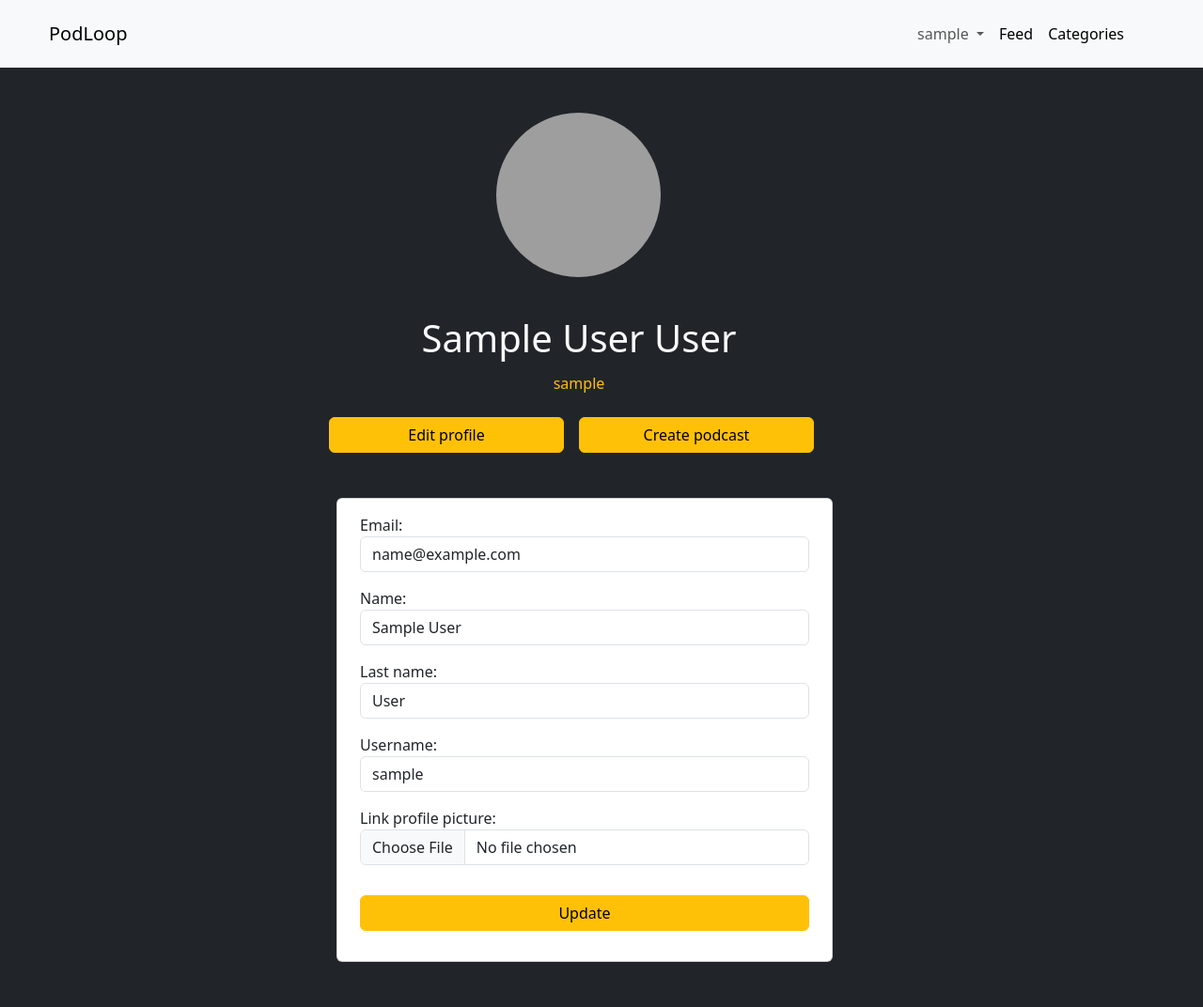
After one commit to adamtao14/podloop-project, a Django app: page /profile in a window 1280 px wide. The commit adds this page. Shown: the whole page at 94% size. Run offline with Django 4.2, Linux system fonts and the light colour scheme; the visitor is signed in with stand-in values (Sample User, id 1); data comes from the database, SQL or seed files in the repository; grey boxes are pictures that could not be loaded.

Commit message:
edit profile done

```diff
--- a/podloop/accounts/forms.py
+++ b/podloop/accounts/forms.py
@@ -2,7 +2,7 @@ from django import forms
 from django.contrib.auth import get_user_model
 from django.db import models
 
-user = get_user_model()
+User = get_user_model()
 
 class LoginForm(forms.Form):
     email = forms.CharField(required=True, widget=forms.TextInput(attrs={'class':'form-control mb-3'}))
@@ -27,3 +27,10 @@ class PasswordModifyForm(forms.Form):
 
 class ChangePasswordForm(PasswordModifyForm):
     current_password = forms.CharField(required=True, widget=forms.PasswordInput(attrs={'class':'form-control mb-3'}))
+
+class ProfileForm(forms.Form):
+    email = forms.EmailField(required=True, widget=forms.EmailInput(attrs={'class':'form-control mb-3'}))
+    name = forms.CharField(required=True, widget=forms.TextInput(attrs={'class':'form-control mb-3'}))
+    last_name = forms.CharField(required=True, widget=forms.TextInput(attrs={'class':'form-control mb-3'}))
+    username = forms.CharField(required=True, widget=forms.TextInput(attrs={'class':'form-control mb-3'}))
+    link_profile_picture = forms.ImageField(required=False, widget=forms.FileInput(attrs={'class':'form-control mb-3'}))
--- a/podloop/accounts/models.py
+++ b/podloop/accounts/models.py
@@ -47,7 +47,7 @@ class User(AbstractBaseUser, PermissionsMixin):
     date_joined = models.DateTimeField(default=now, blank=False)
     last_login =  models.DateTimeField(blank=True, null=True)
 
-    link_profile_picture = models.ImageField(upload_to='images')
+    link_profile_picture = models.ImageField(upload_to='images/')
     objects = CustomUserManager()
 
     USERNAME_FIELD = 'email'
--- a/podloop/accounts/templates/accounts/confirm_email.html
+++ b/podloop/accounts/templates/accounts/confirm_email.html
@@ -2,10 +2,10 @@
 {% block title %} {{title}} {% endblock %}
 {% block content %}
 <div class="container">
-    <div class="row">
+    <div class="row mt-5">
         <div class="col-md-6 m-auto">
-            <h2> {{success_message}} </h2>
-            <a href="{% url 'core:home' %}">Visit the Homepage</a>
+            <h2 class="text-light"> {{success_message}} </h2>
+            <a href="{% url 'core:home' %}" class="btn btn-warning mx-auto">Go back to home</a>
         </div>
     </div>
 </div>
--- a/podloop/core/templates/core/base.html
+++ b/podloop/core/templates/core/base.html
@@ -52,7 +52,7 @@
                   {{user.username}}
                 </a>
                 <ul class="dropdown-menu">
-                  <li><a class="dropdown-item pe-1" href="#">Profile</a></li>
+                  <li><a class="dropdown-item pe-1" href="{% url 'core:profile' %}">Profile</a></li>
                   <li>
                     <a class="dropdown-item pe-1" href="#">Another action</a>
                   </li>
--- a/podloop/core/templates/core/categories.html
+++ b/podloop/core/templates/core/categories.html
@@ -1,4 +1,6 @@
-{% extends 'core/base.html' %} {% block head %}
+{% extends 'core/base.html' %}
+{% block title %} {{category.name}} {% endblock %}
+{% block head %}
 <style>
   .card {
     background-color: #f1ad4e;
--- a/podloop/core/templates/core/category.html
+++ b/podloop/core/templates/core/category.html
@@ -1,5 +1,8 @@
 {% extends 'core/base.html' %}
 {% load static %}
+{% block title %}
+{{category.name}}
+{% endblock %}
 {% block head %}
 <link rel="stylesheet" href="{% static 'css/category.css' %}">
 <link rel="stylesheet" href="{% static 'css/badge.css' %}">
--- a/podloop/core/templates/core/episode.html
+++ b/podloop/core/templates/core/episode.html
@@ -1,4 +1,5 @@
 {% extends 'core/base.html' %} {% load static %} {% load custom_filters %}
+{% block title %} {{episode.title}} {% endblock %}
 {%block head %}
 <link rel="stylesheet" href="{% static 'css/episode.css' %}" />
 <link rel="stylesheet" href="{% static 'css/badge.css' %}" />
--- a/podloop/core/templates/core/podcast.html
+++ b/podloop/core/templates/core/podcast.html
@@ -1,5 +1,7 @@
 {% extends 'core/base.html' %} {% load static %} {% load custom_filters %}
+{%block title %} {{podcast.name}} {% endblock %}
 {%block head %}
+
 <link rel="stylesheet" href="{% static 'css/episode.css' %}" />
 <link rel="stylesheet" href="{% static 'css/badge.css' %}" />
 
--- /dev/null
+++ b/podloop/core/templates/core/profile.html
@@ -0,0 +1,68 @@
+{% extends 'core/base.html' %}
+{% load static %}
+{% block title %} Profile {%endblock %}
+{% block head %}
+<link rel="stylesheet" href="{% static 'css/profile.css' %}" />
+{% endblock %}
+{% block content %}
+<div class="row">
+  {% if success_email_change %}
+    <div class="alert alert-success alert-dismissible fade show mt-5" role="alert">
+        {{success_email_change}}
+        <button type="button" class="btn-close" data-bs-dismiss="alert" aria-label="Close"></button>
+    </div>
+    {% endif %}
+
+  <div class="row mt-5">
+    <div class="img-container ms-auto me-auto ps-0 pe-0">
+      {% if user.link_profile_picture %}
+      <img src="{{ MEDIA_URL }}{{user.link_profile_picture}}" id="profile_picture"/>
+      {% else %}
+      <img src="{{ MEDIA_URL }}images/default_podcast_thumbnail.jpg" id="profile_picture"/>
+      {% endif %}
+    </div>
+    <div class="profile-info row text-center">
+      <h1 class="text-light mt-3">{{user.name}} {{user.last_name}}</h1>
+      <p class="text-warning mt-1">{{user.username}}</p>
+
+    </div>
+    <div class="row d-flex justify-content-center">
+      <button class="btn btn-warning col-sm-6 btn-option me-3 mt-2" data-bs-toggle="modal" data-bs-target="#edit_profile">
+        Edit profile
+      </button>
+      <a class="btn btn-warning col-sm-6 btn-option me-3 mt-2" href="#">
+        Create podcast
+      </a>
+    </div>
+    <div class="row mt-5 d-flex justify-content-center pe-0">
+      <div class="container-form col-lg-6 mx-auto">
+        <form method="post" class="card px-4 py-3 mx-auto" novalidate enctype="multipart/form-data">
+          {% csrf_token %}
+          {% for field in form %}
+                  {{ field.label_tag }}
+                  {{ field }}
+                  {% if field.errors %}
+                      <small class="text-danger mb-2">{{ field.errors|striptags }}</small>
+                  {% endif %}
+          {% endfor %}
+
+          {% if success_message %}
+          <h6 class="text-success">{{success_message}}</h6>
+          {% else %}
+          <ul>
+              {% for error in error_message %}
+              <li class="text-danger">{{error}}</li>
+              {% endfor %}
+          </ul>
+          {% endif%}
+          <input type="submit" value="Update" class="btn btn-warning full-width mb-3">
+      </form>
+      </div>
+    </div>
+
+  <div class="container mt-5">
+
+</div>
+</div>
+
+{% endblock %}
--- a/podloop/core/urls.py
+++ b/podloop/core/urls.py
@@ -1,6 +1,6 @@
 from django.urls import path
 from .views import home
-from .views import CategoryListView,CategoryDetailView,PodcastView,FollowView,UnfollowView,EpisodeView
+from .views import CategoryListView,CategoryDetailView,PodcastView,FollowView,UnfollowView,EpisodeView,ProfileView
 from .models import *
 from django.contrib.auth import get_user_model
 from django.utils.text import slugify
@@ -77,13 +77,14 @@ def load_data():
 
 
 urlpatterns = [
-    path('home/', home, name='home'),
-    path('categories/', CategoryListView.as_view(), name='categories'),
+    path('home', home, name='home'),
+    path('categories', CategoryListView.as_view(), name='categories'),
     path('categories/<slug:slug>', CategoryDetailView, name='category-detail'),
     path('podcasts/<slug:slug>', PodcastView, name='podcast'),
     path('podcasts/<slug:slug>/follow', login_required(FollowView), name='follow'),
     path('podcasts/<slug:slug>/unfollow', login_required(UnfollowView), name='unfollow'),
     path('podcasts/<slug:podcast_slug>/episode/<slug:episode_slug>', EpisodeView, name='episode'),
+    path('profile', login_required(ProfileView.as_view()), name='profile'),
 ]
 
 if settings.DEBUG:
--- a/podloop/core/views.py
+++ b/podloop/core/views.py
@@ -1,10 +1,15 @@
 import json
+from urllib.parse import urlencode
+import uuid
 from django.shortcuts import get_object_or_404, redirect, render
-from django.views.generic import ListView,View
-from .models import Category,Podcast,Episode,EpisodeLike
+from django.views.generic import ListView,View,UpdateView
+from django.urls import reverse
+from accounts.models import EmailVerification
+from accounts.utils import Util
+from .models import Category,Podcast,Episode
 from django.contrib.auth import get_user_model
 from django.core.paginator import Paginator
-from django.http import HttpResponse
+from accounts.forms import ProfileForm
 
 
 User = get_user_model()
@@ -131,3 +136,74 @@ def EpisodeView(request,podcast_slug,episode_slug):
         "owner":owner,
     }
     return render(request, template_name, context=context)
+
+
+class ProfileView(View):
+    template_name="core/profile.html"
+    form_class = ProfileForm
+    def get(self, request):
+        if request.user.is_authenticated:
+
+
+            current_user = User.objects.get(id=request.user.id)
+            form = self.form_class(initial={
+                'email': current_user.email,
+                'name': current_user.name,
+                'last_name': current_user.last_name,
+                'username': current_user.username,
+            })
+
+            success_email_change = request.GET.get('success_email_change')
+            return render(request, self.template_name, context={'form': form, 'user':current_user, 'success_email_change':success_email_change})
+
+    def post(self, request):
+        message = []
+        current_user = User.objects.get(id=request.user.id)
+        form = self.form_class(request.POST,request.FILES)
+        if form.is_valid():
+            name = form.cleaned_data.get("name")
+            last_name = form.cleaned_data.get("last_name")
+            username = form.cleaned_data.get("username")
+            email = form.cleaned_data.get("email")
+            link_profile_picture = form.cleaned_data.get("link_profile_picture")
+            print("pp:",link_profile_picture)
+            if name == current_user.name and last_name == current_user.last_name and username == current_user.username and email == current_user.email and not link_profile_picture :
+                message = "No changes made"
+                return render(request, self.template_name, context={'form': form, 'user':current_user, 'success_message':message})
+            else:
+                if User.objects.filter(username=username).exists() and current_user.username != username:
+                    message.append("Username already exists")
+                if User.objects.filter(email=email).exists() and current_user.email != email:
+                    message.append("Email already exists")
+
+                if message != []:
+                    return render(request, self.template_name, context={'form': form, 'user':current_user, 'error_message':message})
+
+                current_user.name = name
+                current_user.last_name = last_name
+                current_user.username = username
+                if link_profile_picture:
+                    current_user.link_profile_picture = link_profile_picture
+
+                if current_user.email != email:
+                    current_user.email = email
+                    current_user.is_email_verified = False
+                    current_user.save()
+
+                    verify_code = uuid.uuid1()
+                    new_email_verification = EmailVerification(user=current_user,code=verify_code)
+                    new_email_verification.save()
+
+                    Util.send_confirm_email(email,verify_code)
+
+
+                    message = "Your email has been updated, please verify it at the link we sent you"
+                    url = reverse('core:profile')+ '?' + urlencode({'success_email_change': message})
+                    return redirect(url)
+                else:
+                    current_user.save()
+                    message = "Updated successfully"
+                    return render(request, self.template_name, context={'form': form, 'user':current_user, 'success_message':message})
+        else:
+            message.append("Invalid data")
+            return render(request, self.template_name, context={'form': form, 'user':current_user, 'error_message':message})
--- /dev/null
+++ b/podloop/static/css/profile.css
@@ -0,0 +1,15 @@
+.img-container {
+    width: 200px;
+    height: 200px;
+}
+
+#profile_picture {
+    border-radius: 50%;
+    object-fit: cover;
+    height: 175px;
+    max-width: 175px;
+}
+
+.btn-option {
+    max-width: 250px;
+}
```
Also changed, not shown: podloop/core/templates/core/home.html (+8 -8 lines).
